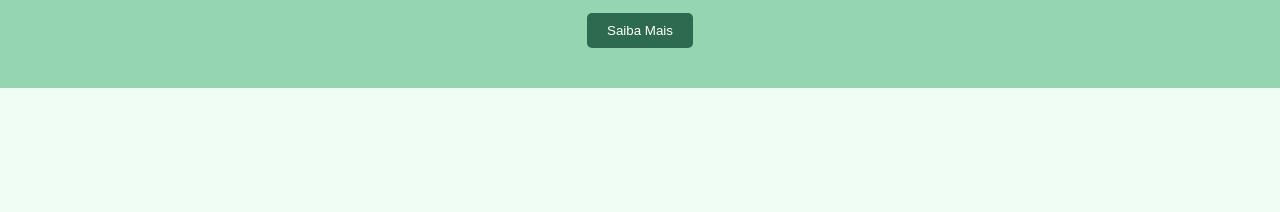
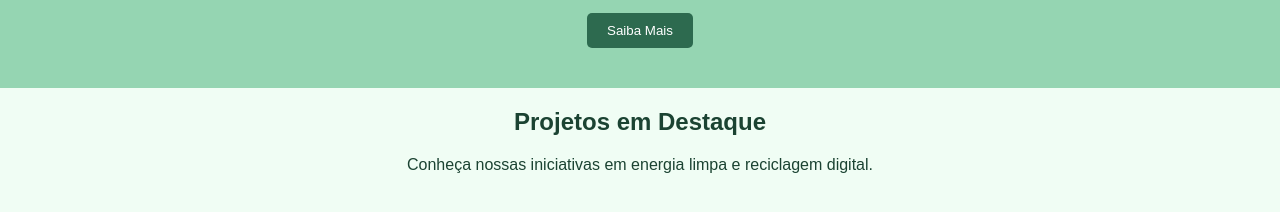
Before and after one commit to Lucas-Elias/ecotech-site, a plain HTML site: page index.html in a window 1280 px wide. Shown: the part 142-354 px from the top of the page. Drawn offline with Linux system fonts and the light colour scheme.

Commit message:
Adicionada seção de projetos em destaque

```diff
--- a/index.html
+++ b/index.html
@@ -11,5 +11,11 @@
  <p>Projetos de tecnologia e sustentabilidade.</p>
  <button>Saiba Mais</button>
  </header>
+ <section>
+    <h2>Projetos em Destaque</h2>
+    <p>Conheça nossas iniciativas em energia limpa e reciclagem
+    digital.</p>
+   </section>
+
 </body>
 </html>
```
